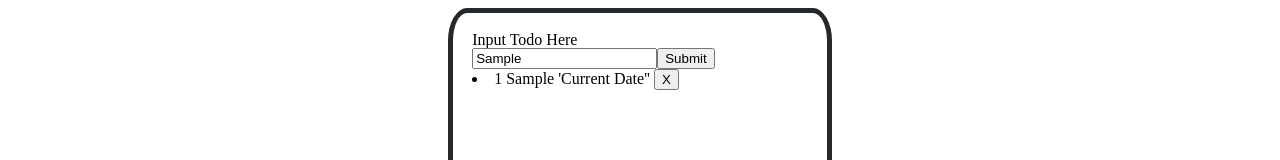
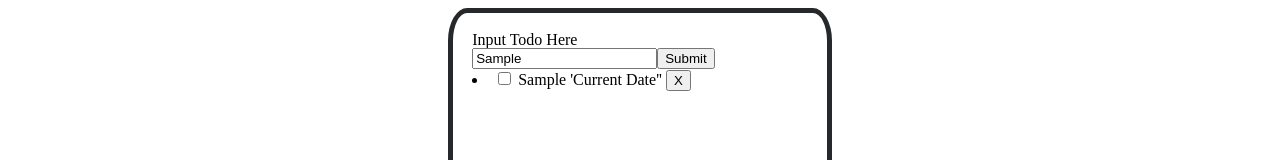
Before and after one commit to Mekhi-Rhodie/Todo-list, a Vue app: page / in a window 1280 px wide. Both pictures are taken after typing "Sample" into the empty fields and a click on the button "Submit". Shown: the part 132-292 px from the top of the page. Built offline with nearby package versions, Linux system fonts and the light colour scheme.

Commit message:
Update TodoList.vue
- add functionality to remove a specific todo item from the list
- add checkbox input for each todo item

```diff
--- a/src/components/TodoList.vue
+++ b/src/components/TodoList.vue
@@ -12,10 +12,10 @@
         <div class="list-group">
             <li class="list-item" v-for="item in listItems">
                 <span class="list-info">
-                    {{ item.id }}
+                    <input type="checkbox" v-model="checkedListItems">
                     {{ item.message }}
                     {{ item.timeStamp }}
-                    <button class="listControl" type="button" @click="removeTodo(item.id)">X</button>
+                    <button class="listControl" type="button" @click="removeTodo(item)">X</button>
                 </span>
             </li>
         </div>
@@ -42,8 +42,9 @@
                     }
                 )
             },
-            removeTodo() {
-                console.log("This feature has not be coded yet!")
+            removeTodo(todo) {
+                const result = this.listItems.filter((item) => item != todo)
+                this.listItems = result
             },
             bulkRemove() {
                 console.log("This has not been implemented yet!")
```
